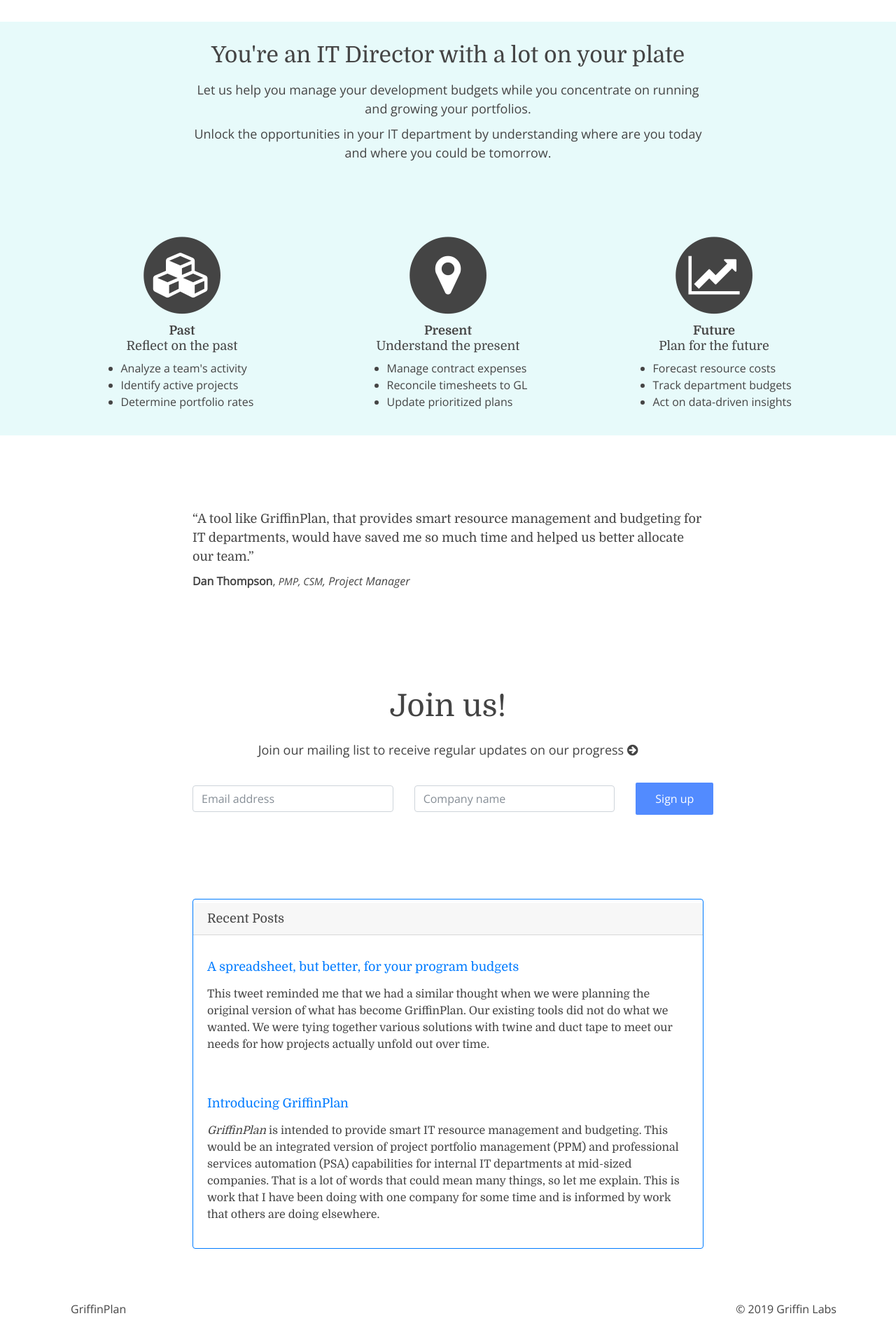
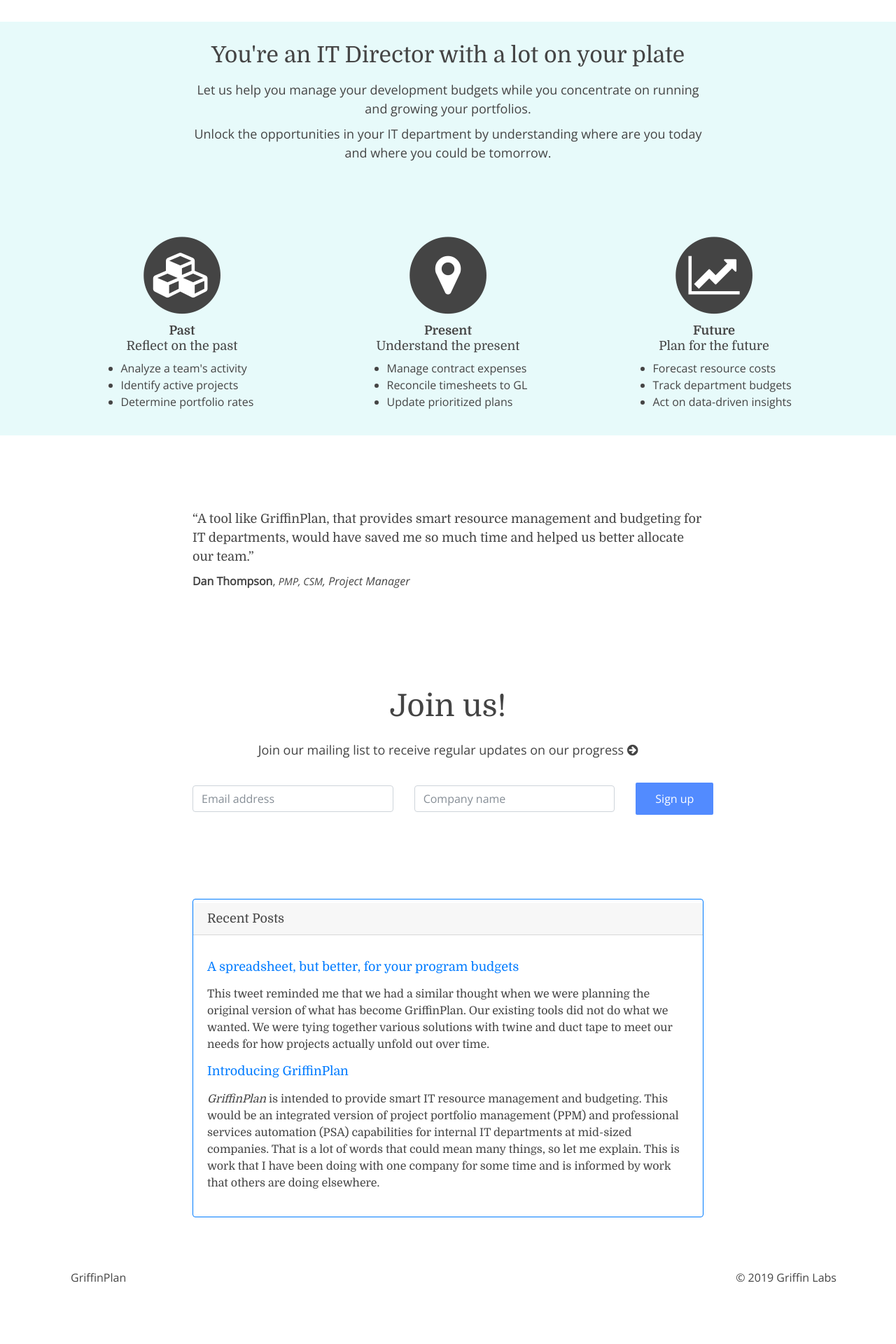
Before and after one commit to djthompson/djthompson.github.io, a Jekyll site: the page built from index.md, in a window 1280 px wide. Shown: the part 915-2835 px from the top of the page at 70% size. Built offline with Jekyll 4.4.1, drawn with Linux system fonts in a browser that asks for light colours; nearby versions of some CDN libraries; after the commit the page ends 2790 px from its top, so only the background shows below that.

Commit message:
unwrap card body around posts

```diff
--- a/_includes/latest_posts.html
+++ b/_includes/latest_posts.html
@@ -5,13 +5,13 @@
 
         <!-- Begin fluid width widget -->
         <div class="card border-primary mb-3">
-            <h3 class="card-header">Recent Posts</h3>
-            {% for post in site.posts limit:3 %}
-              <div class="card-body">
-                <h3 class="card-title"><a href="{{ post.url }}">{{ post.title }}</a></h3>
-                <p class="card-text">{{ post.excerpt }}</p>
-              </div>
-            {% endfor %}
+          <h3 class="card-header">Recent Posts</h3>
+          <div class="card-body">
+          {% for post in site.posts limit:3 %}
+            <h3 class="card-title"><a href="{{ post.url }}">{{ post.title }}</a></h3>
+            <p class="card-text">{{ post.excerpt }}</p>
+          {% endfor %}
+          </div>
         </div>
         <!-- End fluid width widget -->
 
```
